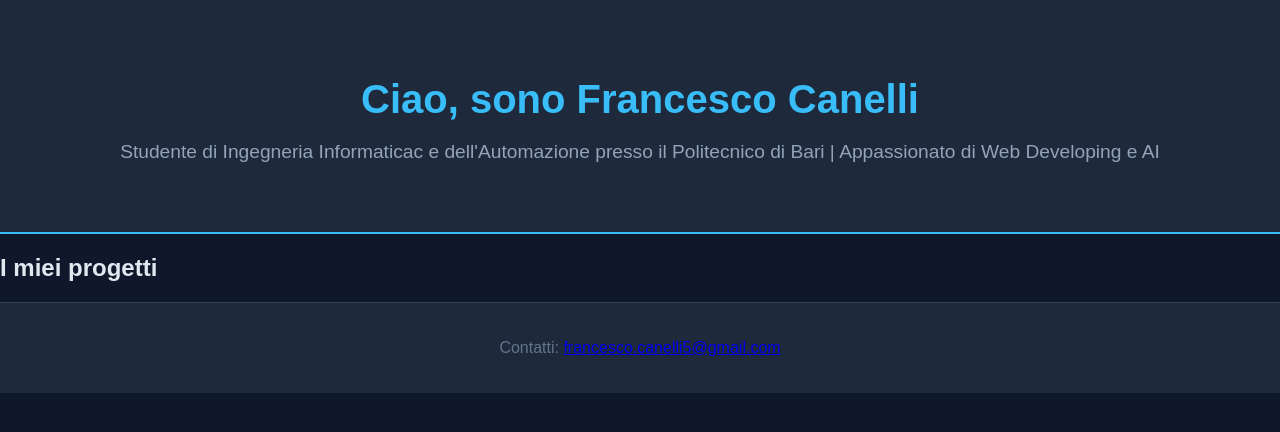
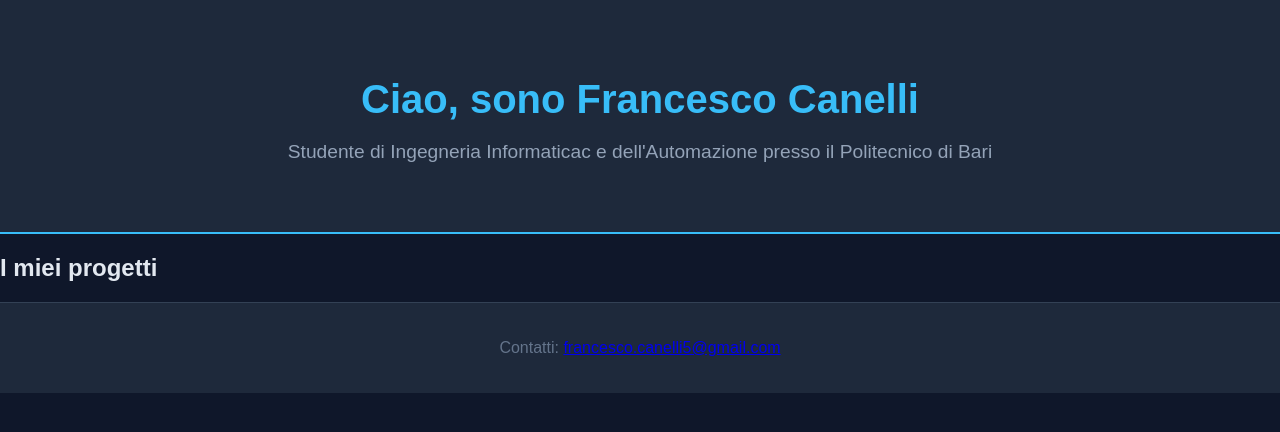
Before and after one commit to FrancescoCnl/portfolio-website, a plain HTML site: page index.html in a window 1280 px wide. Drawn offline with Linux system fonts and the light colour scheme.

Commit message:
Update index.html

```diff
--- a/index.html
+++ b/index.html
@@ -9,7 +9,7 @@
 <body>
   <header>
     <h1>Ciao, sono Francesco Canelli</h1>
-    <p>Studente di Ingegneria Informaticac e dell'Automazione presso il Politecnico di Bari | Appassionato di Web Developing e AI</p>
+    <p>Studente di Ingegneria Informaticac e dell'Automazione presso il Politecnico di Bari</p>
   </header>
   <section id="projects">
     <h2>I miei progetti</h2>
```
